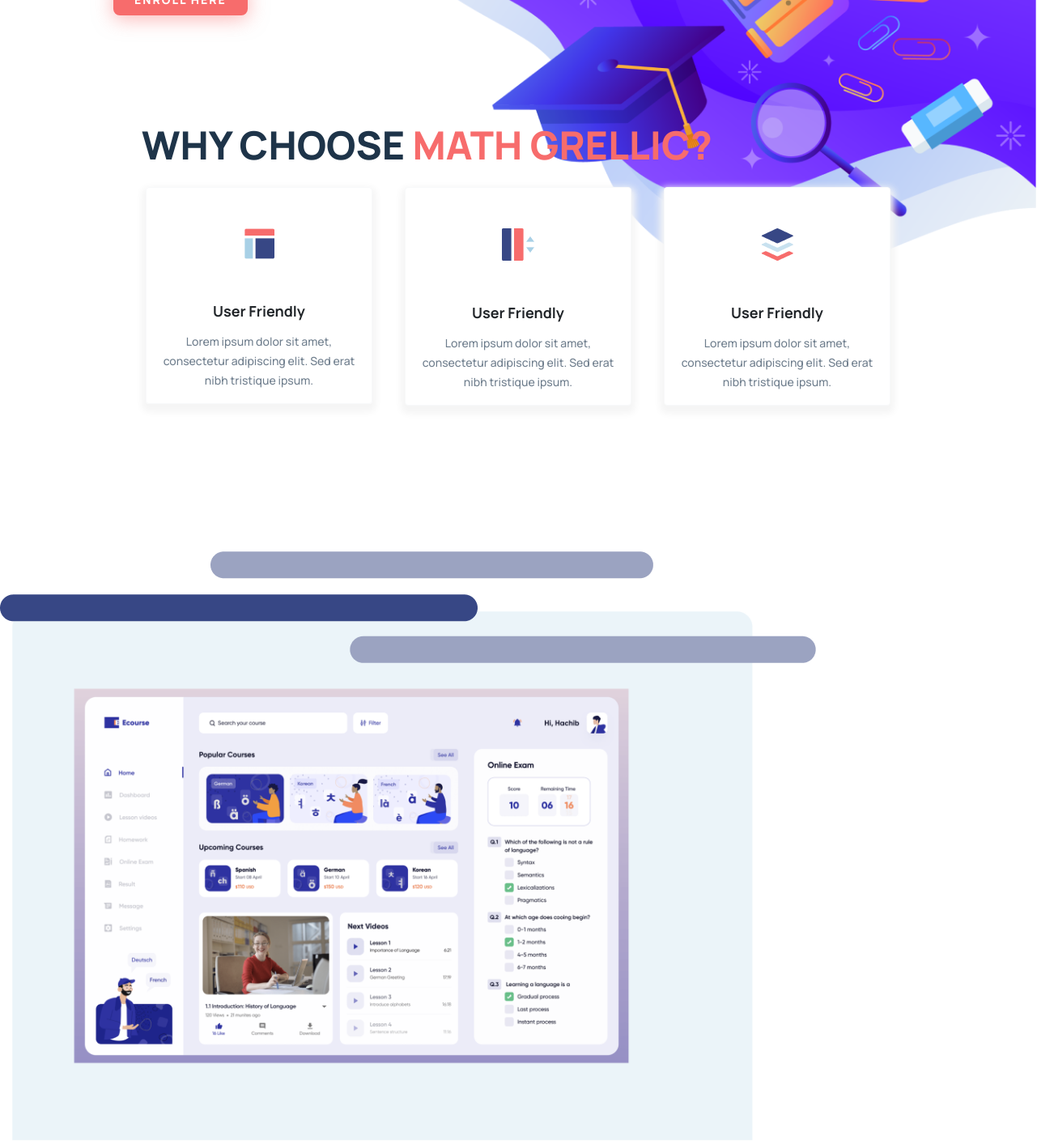
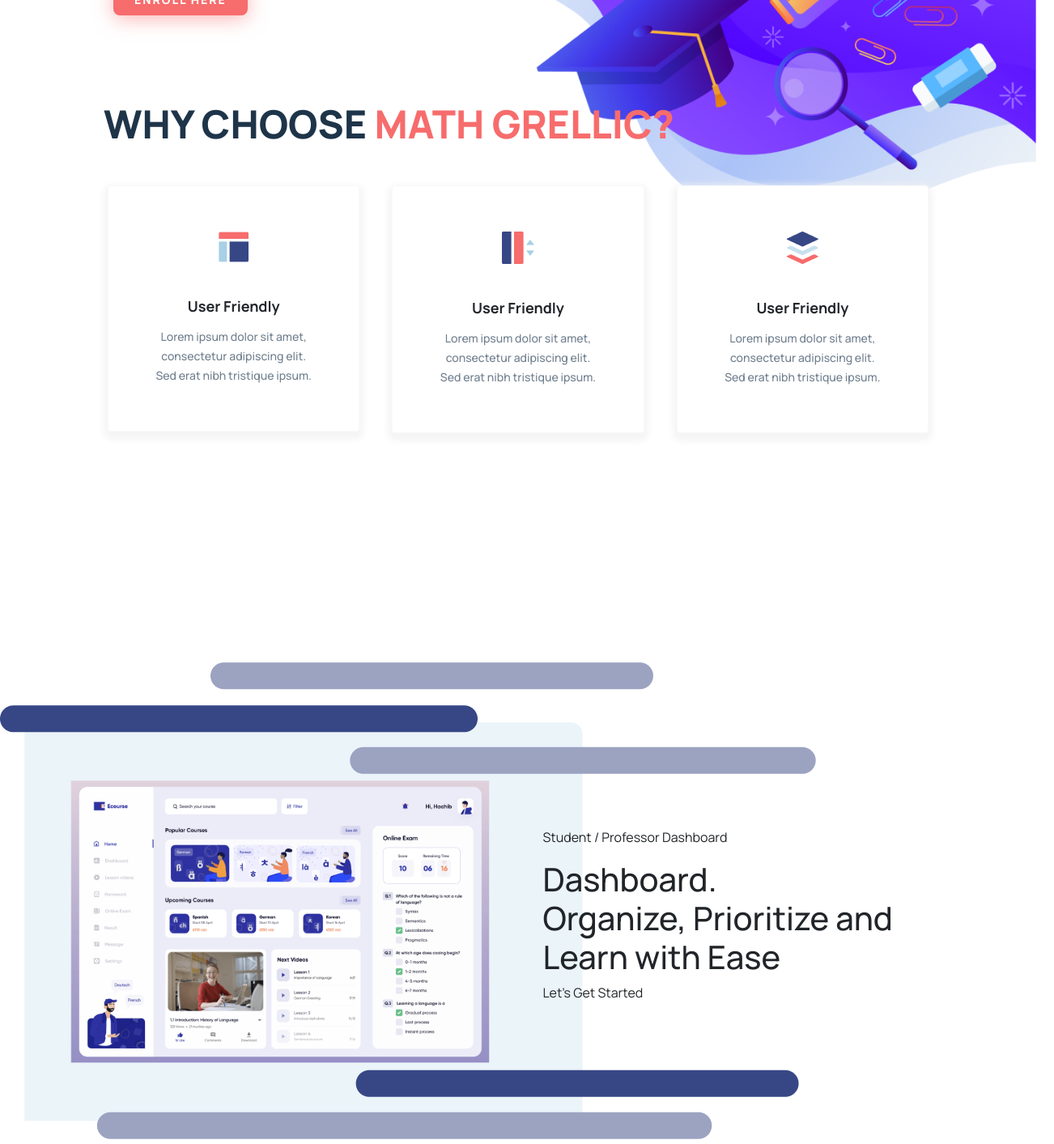
Before and after one commit to nayrxer2/math_grellic, a React (Create React App) app: page / in a window 1280 px wide. Shown: the part 440-1853 px from the top of the page at 81% size, 1302 px wide, since content can reach past the window. Built offline with nearby package versions, Linux system fonts and the light colour scheme.

Commit message:
Fixed Section Dashboard Layout

```diff
--- a/src/components/landingpage/LandingPageDashboard.js
+++ b/src/components/landingpage/LandingPageDashboard.js
@@ -8,19 +8,19 @@
 
 export default function LandingPageDashboard() {
     return (
-            <div className="row col-9">
+        <div className="row col-12">
             <div className="row col-md-4">
                 <img className="lines-top content-to-hide" src={imglinetop} />
             </div>
             <div className="row col-md-12 ml-md-auto dashboard-img">
-                    <img className="img-fluid" src={bgcolor} />
-                    <div className="col align-self-center col-content">
-                        <p className="col-6 col-md-4">Student / Professor Dashboard</p>
-                        <h1 className="col-6 col-md-8">Dashboard. <br/>Organize, Prioritize and Learn with Ease</h1>
-                        <p className="col-6 col-md-4">Let’s Get Started</p>
+                <div className="col-8 col-md-7"><img className="img-fluid" src={bgcolor} /></div>
+                <div className="col-4 col-md-5 align-self-center col-content">
+                    <p className="">Student / Professor Dashboard</p>
+                    <h1 className="">Dashboard. <br/>Organize, Prioritize and Learn with Ease</h1>
+                    <p className="">Let’s Get Started</p>
                 </div>
             </div>
-                <div className="row col-md-6 offset-md-3">
+            <div className="row col-md-6 offset-md-1">
                 <img className="" src={imglinebottom} />
             </div>
         </div>
--- a/src/components/landingpage/LandingPageSectionFeature.js
+++ b/src/components/landingpage/LandingPageSectionFeature.js
@@ -6,8 +6,8 @@
 
 export default function LandingPageSectionFeature() {
     return (
-        <div className="container-fluid col-9">
-            <div className="h2-heading text-high">WHY CHOOSE <span className="text-accent">MATH GRELLIC?</span></div>
+        <div id="section-feature" className="container-fluid">
+        <div className="h2-heading text-high mb-4">WHY CHOOSE <span className="text-accent">MATH GRELLIC?</span></div>
         <div className="row card-container">
           <div className="card-body">
               <div className="border rounded grid-item-box border-light col-sm-auto col-xs-auto">
--- a/src/components/landingpage/LandingPageSplash.js
+++ b/src/components/landingpage/LandingPageSplash.js
@@ -5,7 +5,7 @@
 
 const LandingPageSplash = () => {
     return (
-        <div className="container-fluid justify-content-around col-12">
+        <div className="container-fluid justify-content-around">
             <div className="main-content">
                 <img className="lp-logo-brand" src={logo} />
                 <h1 className="main-info headline-h1"> MATH GRELLIC</h1>
--- a/src/styles/landingpagesdashboard.css
+++ b/src/styles/landingpagesdashboard.css
@@ -15,5 +15,5 @@
     z-index: -999;
 }
 .col-content {
-    z-index: 999;
+    right: 80px;
 }
--- a/src/styles/landingpagesectionfeature.css
+++ b/src/styles/landingpagesectionfeature.css
@@ -1,6 +1,7 @@
-.card-body {
-    width: 19rem;
+#section-feature{
+    padding: 8% 10%;
 }
+
 
 .grid-item-box  {
     align-self: center !important;
@@ -14,10 +15,15 @@
     background-repeat: no-repeat;
     background-position: center;
     background-size: 50px;
-    padding:3.125rem 3.125rem 3.125rem 3.125rem;
+    padding: 1rem;
     align-self: center;
+    margin-bottom:1.5rem;
 }
 
 .card-container {
     margin-top: 0% !important;
 }
+
+.card-item{
+    padding:2.5rem    ;
+}
--- a/src/styles/landingpagesplash.css
+++ b/src/styles/landingpagesplash.css
@@ -20,7 +20,6 @@
     color: var(--primary-blue);
     width: 40%;
 }
-
 .lp-logo-brand{
     width: 3.5rem;
     margin-bottom:16px;
--- a/src/styles/main.css
+++ b/src/styles/main.css
@@ -182,7 +182,7 @@
     background-size: contain;
     background-position-x: right;
     /* width: 100%; */
-    height: 98vh;
+    max-height: 90vh;
 }
 
 .cta-logo {
```
Lines whose indentation alone changed are shown as unchanged.
